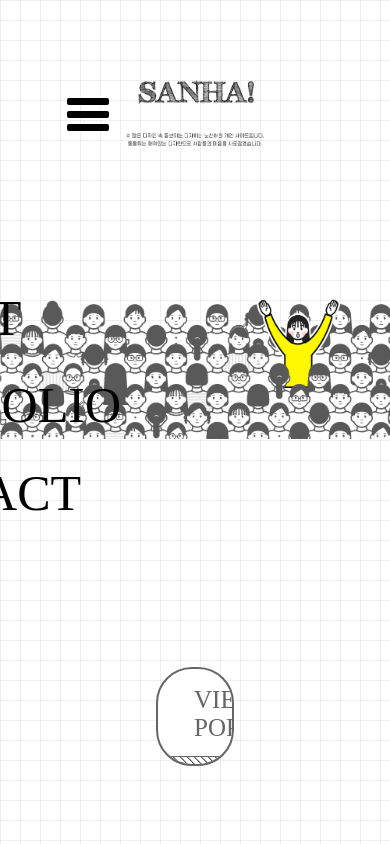
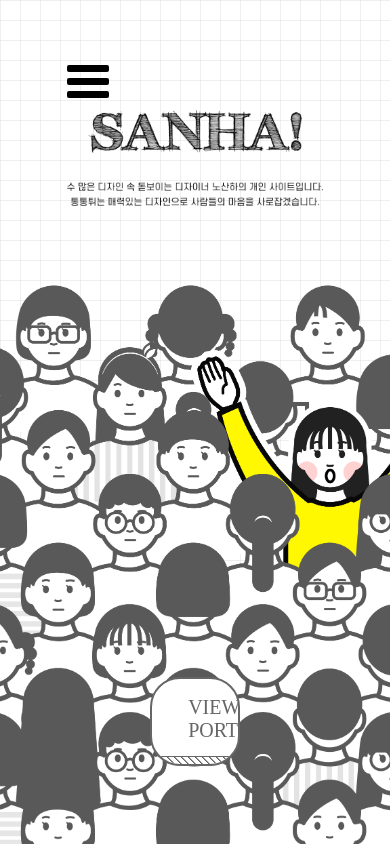
Before and after one commit to sana-design/sana, a plain HTML site: page index.html in a window 390 px wide. Drawn offline with nearby package versions, Linux system fonts and the light colour scheme; a web font is replaced by a local one.

Commit message:
sana commit

```diff
--- a/css/btn_style.css
+++ b/css/btn_style.css
@@ -75,5 +75,33 @@
     width: 50%;
 }
 .btn--radius {
-    border-radius: 36px;
+    border-radius: 50px;
 }
+
+
+
+
+
+/*반응형 관리*/
+
+
+/*화면 너비 0 ~ 2200px*/
+@media (max-width: 2200px){
+    .btn--radius {
+        border-radius: 40px;
+    }
+}
+
+/*화면 너비 0 ~ 1900px*/
+@media (max-width: 1900px){
+
+}
+
+
+/*화면 너비 0 ~ 1280px*/
+@media (max-width: 1280px){
+
+    .btn--radius {
+        border-radius: 30px;
+    }
+}
--- a/css/main.css
+++ b/css/main.css
@@ -5,24 +5,6 @@
     linear-gradient(#e0e0e0, transparent 1px);
     background-size: 20px 20px, 20px 20px;
     overflow: hidden;
-
-    /* 화면 너비 0 ~ 1200px */
-    /*@media (max-width: 1220px){*/
-    /*    aside {width: 40%;}*/
-    /*    section {width: 60%;}*/
-    /*    article {width: 100%; height: 300px;}*/
-    /*}*/
-    /*!* 화면 너비 0 ~ 768px *!*/
-    /*@media (max-width: 768px){*/
-    /*    aside {width: 100%; height: 300px;}*/
-    /*    section {width: 100%; height: 300px;}*/
-    /*}*/
-    /*!* 화면 너비 0 ~ 480px *!*/
-    /*@media (max-width: 480px){*/
-    /*    header {height: 300px;}*/
-    /*    aside {height: 200px;}*/
-    /*    section {height: 200px;}*/
-
 }
 
 #contents #txt{
@@ -35,7 +17,6 @@
 }
 
 #contents #txt .title{
-    /*min-width: 618px;*/
     width: 30%;
     margin: 0 auto 3.5vh;
 }
@@ -91,8 +72,113 @@ background-size: contain;
     left: 0;
     right: 0;
     bottom: 9.25vh;
-    max-width: 330px;
-    width: 20%;
+    width: 23%;
     margin: 0 auto;
+    font-size: 40px;
     font-family: "S-CoreDream-7ExtraBold";
 }
+
+
+
+
+
+/*반응형 적용*/
+
+
+
+
+/*화면 너비 0 ~ 2200px*/
+@media (max-width: 2200px){
+    #contents .btn{
+        font-size: 30px;
+    }
+}
+
+/*화면 너비 0 ~ 1700px*/
+@media (max-width: 1700px){
+    #contents .btn{
+        width: 20%;
+        font-size: 25px;
+    }
+}
+
+
+/*화면 너비 0 ~ 1280px*/
+@media (max-width: 1280px){
+    #contents .btn{
+        width: 23%;
+        font-size: 20px;
+    }
+
+
+}
+
+
+/*화면 너비 0 ~ 1024px*/
+@media (max-width:1024px){
+
+    /*타이틀*/
+
+    #contents #txt{
+        width: 100%;
+        min-height: 200px;
+        height: 35vh;
+        padding-top: 13vh;
+        position: relative;
+        box-sizing: border-box;
+    }
+
+    #contents #txt .title{
+        width: 55%;
+        margin: 0 auto 3.5vh;
+    }
+
+    #contents #txt img{
+        width: 100%;
+    }
+
+    #contents #txt .sub-txt{
+        width: 65.5vw;
+        height: 6vh;
+        margin: 0 auto;
+    }
+
+
+    /*백그라운드 이미지*/
+
+    #contents #bg_img{
+        max-height: calc(100% - 200px);
+        height: 65vh;
+        position: relative;
+        bottom: 0;
+    }
+
+    #bg_img div{
+        width: 100vw;
+        height: 100vh;
+        position: absolute;
+        bottom: 0;
+}
+
+    #bg_img .img1{
+        background: url("../img/mo_main_bg_03.png") no-repeat;
+        background-size: cover;
+    }
+
+    #bg_img .img2{
+        background: url("../img/mo_main_bg_02.png") no-repeat;
+        background-size: cover;
+        animation: bounce 0.8s infinite linear;
+    }
+
+    @keyframes bounce {
+        0% {bottom: 0;} 50% {bottom: -40px;} 100% {bottom: 0;:}}
+
+
+
+    #bg_img .img3{
+        background: url("../img/mo_main_bg_01.png") no-repeat;
+        background-size: cover;
+    }
+
+}
--- a/css/menu_bar.css
+++ b/css/menu_bar.css
@@ -36,32 +36,32 @@
 
 
 .line-top {
-animation:line-top .5s forwards ease-out,
-line-top-rotate .3s .5s forwards ease-out;
+animation:line-top .3s forwards ease-out,
+line-top-rotate .3s .3s forwards ease-out;
 }
 
 .top-reverse {
 animation:line-top-rotate-reverse .3s forwards ease-out,
-line-top-reverse .5s .3s forwards ease-out;
+line-top-reverse .3s .3s forwards ease-out;
 }
 
 .line-mid {
-animation:line-mid .5s forwards ease-out;
+animation:line-mid .3s forwards ease-out;
 }
 
 .mid-reverse {
 animation:line-mid-invisible .3s forwards ease-out,
-line-mid-reverse .5s .3s forwards ease-out;
+line-mid-reverse .3s .3s forwards ease-out;
 }
 
 .line-bot {
-animation:line-bot .5s forwards ease-out,
-line-bot-rotate .3s .5s forwards ease-out;
+animation:line-bot .3s forwards ease-out,
+line-bot-rotate .3s .3s forwards ease-out;
 }
 
 .bot-reverse {
 animation:line-bot-rotate-reverse .3s forwards ease-out,
-line-bot-reverse .5s .3s forwards ease-out;
+line-bot-reverse .3s .3s forwards ease-out;
 }
 
 @keyframes line-top {
@@ -260,3 +260,42 @@ align-self: flex-start;
         font-size: 50px;
     }
 }
+
+
+/*화면 너비 0 ~ 1024px*/
+@media (max-width:1024px){
+
+    #wrap .menu_bar{
+        width: 100vw;
+        height: 40vh;
+        border: black  5px solid;
+        background: #fff;
+        position: absolute;
+        transform: translateY(-50vh);
+        transition: .5s;
+    }
+
+    #wrap .menu_bar.active {
+        transform: translateY(0)
+    }
+
+    #menu-wrapper{
+        width: 50vw;
+        height: 23vh;
+        padding: 0;
+        position: absolute;
+        margin: 0 auto;
+        top: 12vh;
+        left: 10vw;
+        font-family: "S-CoreDream-7ExtraBold";
+        display: flex;
+        justify-content: space-between;
+        flex-direction: column;
+        font-size: 6.3vw;
+    }
+
+    #line-wrapper {
+        top:2vh;
+    }
+
+}
--- /dev/null
+++ b/css/mo_main.css
@@ -0,0 +1 @@
+/*모바일 반응형 적용*/
--- a/index.html
+++ b/index.html
@@ -8,6 +8,7 @@
     <link rel="stylesheet" href="css/main.css">
     <link rel="stylesheet" href="css/btn_style.css">
     <link rel="stylesheet" href="css/menu_bar.css">
+    <link rel="stylesheet" href="css/mo_main.css">
     <script src="https://code.jquery.com/jquery-1.12.4.min.js"></script>
     <script src="js/menu_bar.js"></script>
 </head>
@@ -54,6 +55,7 @@
                 <div class="img1"></div>
                 <div class="img2"></div>
                 <div class="img3"></div>
+
             </div>
 
             <a href="aboutme.html">
```
Also changed, not shown: img/mo_main_bg_01.png (added), img/mo_main_bg_02.png (added), img/mo_main_bg_03.png (added), js/menu_bar.js (line endings or trailing spaces). Lines whose indentation alone changed are shown as unchanged.
